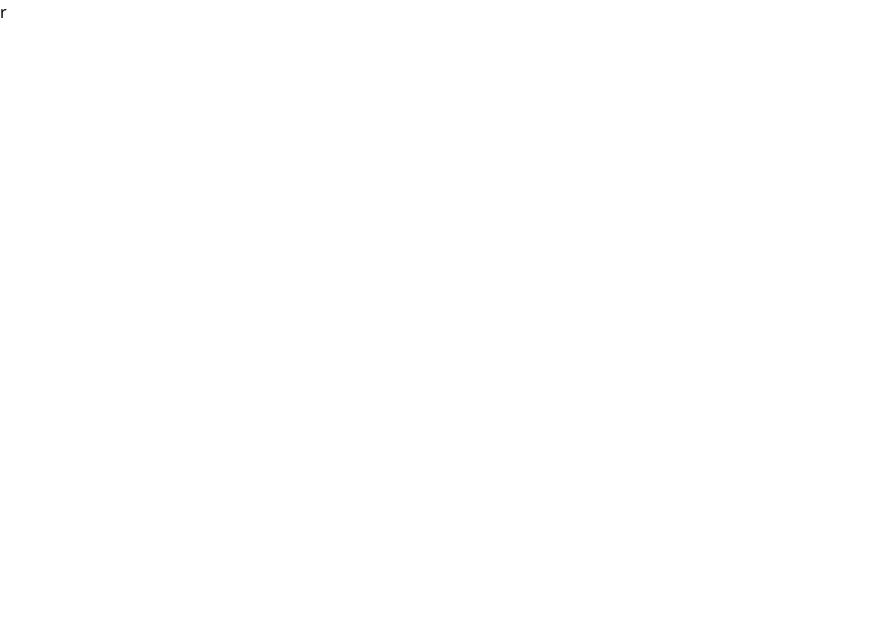
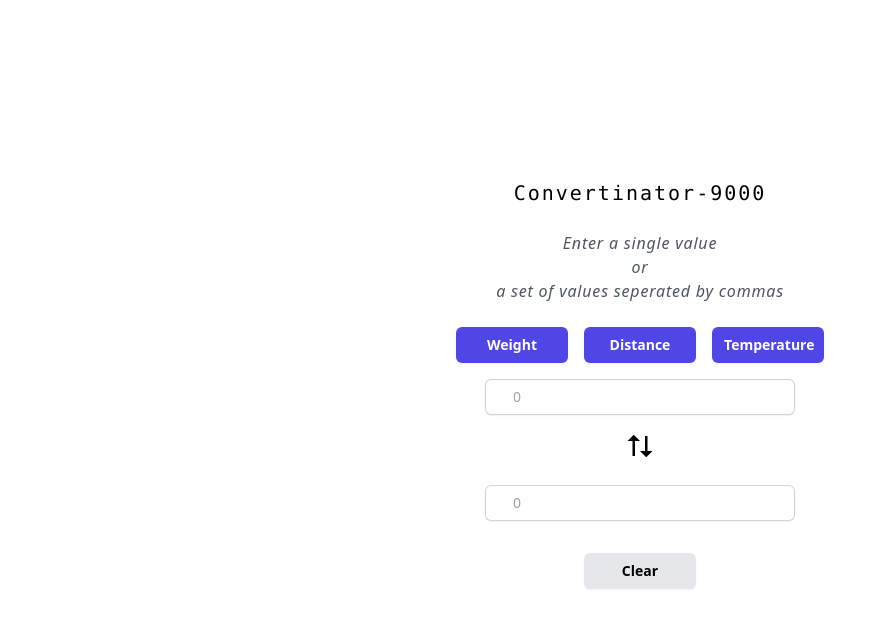
Before and after one commit to HeshanPunch/Assignment1-Converter, a plain HTML site: page index.html in a window 1280 px wide. Shown: the whole page, without its empty margins (0-886 px from the left). Drawn offline with nearby package versions, Linux system fonts and the light colour scheme.

Commit message:
Update index.html

```diff
--- a/index.html
+++ b/index.html
@@ -1,4 +1,4 @@
-r<!DOCTYPE html>
+<!DOCTYPE html>
 <html lang="en">
 <head>
     <meta charset="UTF-8">
@@ -7,7 +7,106 @@ r<!DOCTYPE html>
     <script src="App.js"></script>
     <title>Converter</title>
 </head>
-<body>
+  <body>
+    <!-- - The website must be made responsive using Tailwind CSS.
+        - Create three tabs within the navbar of the website: Weight, Distance and Temperature.
+        - Each tab must have a form to convert from the metric unit to the imperial unit, and vice versa.
+        - The form must contain the functionality to convert a single value and an array list of values.
+        - Use Tailwind CSS for all the components on the website (e.g., navbar, tabs, forms)
+    -->
+    <div
+      class="flex flex-col items-center justify-center w-full max-w-lg mx-auto min-h-screen"
+    >
+    <h3 class="text-xl bold font-mono tracking-widest">Convertinator-9000</h3>
+    <p class="text-center text-gray-600 italic m-4 mt-6 tracking-wider">Enter a single value <br>or <br>a set of values seperated by commas</p>
+      <div class="flex sm:flex-row">
+        <button id="weight-btn"
+          class="rounded-md bg-indigo-600 px-3 py-2 text-sm font-semibold text-white shadow-sm hover:bg-indigo-500 focus-visible:outline focus-visible:outline-2 focus-visible:outline-offset-2 focus-visible:outline-indigo-600 w-28 m-2"
+        >
+          Weight
+        </button>
+        <button id="distance-btn"
+          class="rounded-md bg-indigo-600 px-3 py-2 text-sm font-semibold text-white shadow-sm hover:bg-indigo-500 focus-visible:outline focus-visible:outline-2 focus-visible:outline-offset-2 focus-visible:outline-indigo-600 w-28 m-2"
+        >
+          Distance
+        </button>
+        <button id="temperature-btn"
+          class="rounded-md bg-indigo-600 px-3 py-2 text-sm font-semibold text-white shadow-sm hover:bg-indigo-500 focus-visible:outline focus-visible:outline-2 focus-visible:outline-offset-2 focus-visible:outline-indigo-600 w-28 m-2"
+        >
+          Temperature
+        </button>
+      </div>
+      <div>
+        <form class="flex flex-col" action="">
 
-</body>
+          <!-- first field -->
+          <div>
+            <div class="relative mt-2 rounded-md shadow-sm">
+              <div
+                class="pointer-events-none absolute inset-y-0 left-0 flex items-center pl-3"
+              ></div>
+              <input
+                type="text"
+                name="input-A"
+                id="input-A"
+                class="block w-full rounded-md border-0 py-1.5 pl-7 pr-20 text-gray-900 ring-1 ring-inset ring-gray-300 placeholder:text-gray-400 focus:ring-2 focus:ring-inset focus:ring-indigo-600 sm:text-sm sm:leading-6"
+                placeholder="0"
+              />
+              <div class="absolute inset-y-0 right-0 flex items-center">
+                <span
+                  id="unitA"
+                  class="rounded-md border-0 bg-transparent py-0 pl-2 pr-7 text-gray-500 focus:ring-2 focus:ring-inset focus:ring-indigo-600 sm:text-sm"
+                  ></span
+                >
+              </div>
+            </div>
+          </div>
+          <div class="flex items-center justify-center my-4">
+            <div class="hover:bg-gray-200 rounded-md">
+                <svg width="30px" height="30px" viewBox="0 0 24 24" xmlns="http://www.w3.org/2000/svg">
+                    <g>
+                        <path fill="none" d="M0 0h24v24H0z"/>
+                        <path d="M12 8H8.001L8 20H6V8H2l5-5 5 5zm10 8l-5 5-5-5h4V4h2v12h4z"/>
+                    </g>
+
+            </div>
+        </div>
+
+        </svg>
+          <!-- 2nd field -->
+          <div>
+            <div class="relative mt-2 rounded-md shadow-sm">
+              <div
+                class="pointer-events-none absolute inset-y-0 left-0 flex items-center pl-3"
+              ></div>
+              <input
+                type="text"
+                name="input-B"
+                id="input-B"
+                class="block w-full rounded-md border-0 py-1.5 pl-7 pr-20 text-gray-900 ring-1 ring-inset ring-gray-300 placeholder:text-gray-400 focus:ring-2 focus:ring-inset focus:ring-indigo-600 sm:text-sm sm:leading-6"
+                placeholder="0"
+              />
+              <div class="absolute inset-y-0 right-0 flex items-center">
+                <span
+                  id="unitB"
+                  class="rounded-md border-0 bg-transparent py-0 pl-2 pr-7 text-gray-500 focus:ring-2 focus:ring-inset focus:ring-indigo-600 sm:text-sm"
+                  ></span
+                >
+              </div>
+            </div>
+          </div>
+          <h4 id="convertedValue"></h4>
+
+        </form>
+        <div class="flex items-center justify-center my-6" >
+            <button id="clear-btn"
+            class="rounded-md bg-gray-200 px-3 py-2 text-sm font-semibold text-gray shadow-sm hover:bg-gray-500 hover:text-white  w-28 m-2"
+          >
+            Clear
+          </button>
+        </div>
+
+      </div>
+    </div>
+  </body>
 </html>
```
